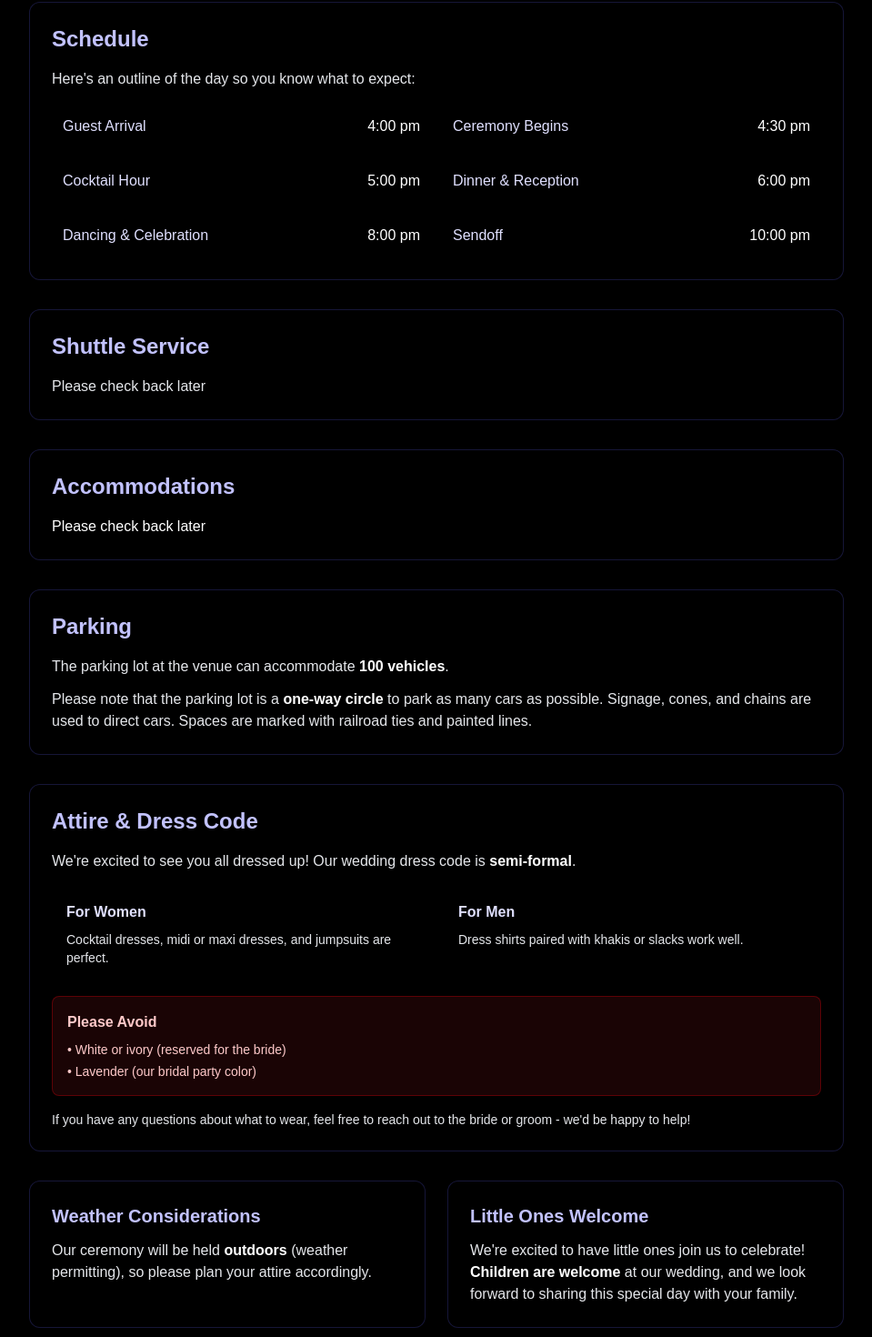
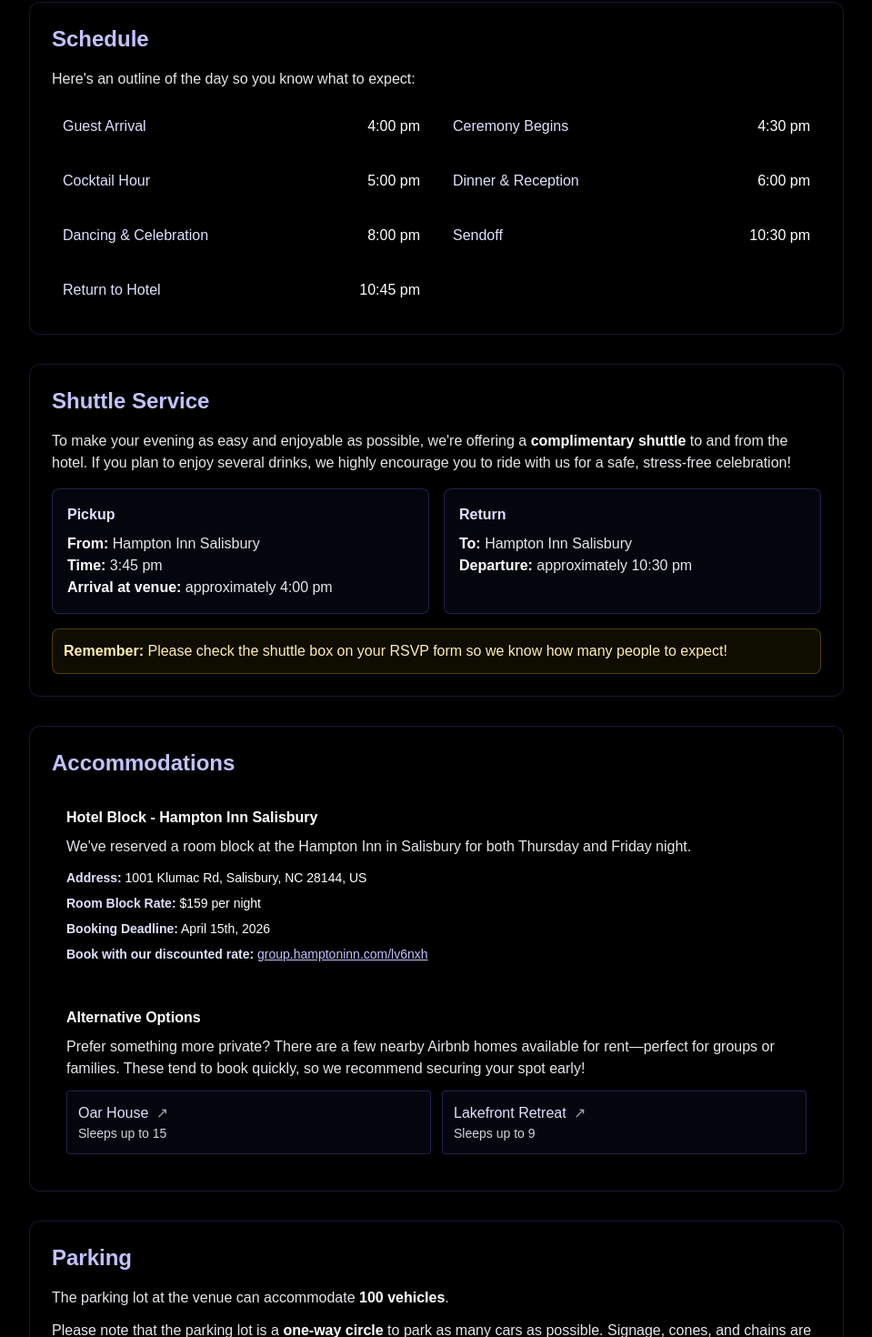
Before and after one commit to BrianColclough/wedding-website, a Next.js app: page /need-to-know in a window 1280 px wide. Shown: the part 512-1982 px from the top of the page at 91% size, without its empty margins (160-1119 px from the left). Built offline with nearby package versions, Linux system fonts and the light colour scheme.

Commit message:
Update shuttle service and accommodations details on the Need to Know page. Adjusted shuttle times, changed hotel information to Hampton Inn Salisbury, and included booking details with a link for reservations. Enhanced alternative accommodation options with Airbnb links for better user experience.

```diff
--- a/app/need-to-know/page.tsx
+++ b/app/need-to-know/page.tsx
@@ -51,7 +51,11 @@ export default function Info() {
             </div>
             <div className="flex justify-between items-center p-3 bg-black/40 rounded-lg">
               <span className="text-periwinkle-200">Sendoff</span>
-              <span className="font-medium text-white">10:00 pm</span>
+              <span className="font-medium text-white">10:30 pm</span>
+            </div>
+            <div className="flex justify-between items-center p-3 bg-black/40 rounded-lg">
+              <span className="text-periwinkle-200">Return to Hotel</span>
+              <span className="font-medium text-white">10:45 pm</span>
             </div>
           </div>
         </div>
@@ -60,26 +64,25 @@ export default function Info() {
         <div className="backdrop-blur-sm bg-black/30 rounded-xl shadow-lg border border-periwinkle-700/30 p-6">
           <h2 className="text-2xl font-semibold text-periwinkle-300 mb-4">Shuttle Service</h2>
           <div className="space-y-4 text-gray-200">
-            <p>Please check back later</p>
-            {/* <p>To make your evening as easy and enjoyable as possible, we&apos;re offering a complimentary shuttle to and from the Courtyard by Marriott Salisbury. If you plan to enjoy a drink or two, we highly encourage you to ride with us for a safe, stress-free celebration!</p>
+            <p>To make your evening as easy and enjoyable as possible, we&apos;re offering a <strong className="text-white">complimentary shuttle</strong> to and from the hotel. If you plan to enjoy several drinks, we highly encourage you to ride with us for a safe, stress-free celebration!</p>
 
             <div className="grid grid-cols-1 md:grid-cols-2 gap-4 mt-4">
               <div className="p-4 bg-periwinkle-900/20 rounded-lg border border-periwinkle-700/40">
                 <h3 className="font-semibold text-periwinkle-200 mb-2">Pickup</h3>
-                <p><strong className="text-white">From:</strong> Courtyard by Marriott Salisbury</p>
+                <p><strong className="text-white">From:</strong> Hampton Inn Salisbury</p>
                 <p><strong className="text-white">Time:</strong> 3:45 pm</p>
                 <p><strong className="text-white">Arrival at venue:</strong> approximately 4:00 pm</p>
               </div>
               <div className="p-4 bg-periwinkle-900/20 rounded-lg border border-periwinkle-700/40">
                 <h3 className="font-semibold text-periwinkle-200 mb-2">Return</h3>
-                <p><strong className="text-white">To:</strong> Courtyard by Marriott Salisbury</p>
+                <p><strong className="text-white">To:</strong> Hampton Inn Salisbury</p>
                 <p><strong className="text-white">Departure:</strong> approximately 10:30 pm</p>
               </div>
             </div>
 
             <div className="mt-4 p-3 bg-amber-900/20 rounded-lg border border-amber-700/40">
-              <p className="text-amber-200"><strong>Remember:</strong> Please check the shuttle box on your RSVP form if you&apos;d like to reserve a spot!</p>
-            </div> */}
+              <p className="text-amber-200"><strong>Remember:</strong> Please check the shuttle box on your RSVP form so we know how many people to expect!</p>
+            </div>
           </div>
         </div>
 
@@ -87,15 +90,14 @@ export default function Info() {
         <div className="backdrop-blur-sm bg-black/30 rounded-xl shadow-lg border border-periwinkle-700/30 p-6">
           <h2 className="text-2xl font-semibold text-periwinkle-300 mb-4">Accommodations</h2>
           <div className="space-y-4">
-            <p>Please check back later</p>
-            {/* <div className="p-4 bg-black/40 rounded-lg">
-              <h3 className="font-semibold text-white mb-2">Hotel Block - Courtyard by Marriott Salisbury</h3>
-              <p className="text-gray-200 mb-3">We&apos;ve reserved a room block for both Thursday and Friday nights.</p>
+            <div className="p-4 bg-black/40 rounded-lg">
+              <h3 className="font-semibold text-white mb-2">Hotel Block - Hampton Inn Salisbury</h3>
+              <p className="text-gray-200 mb-3">We&apos;ve reserved a room block at the Hampton Inn in Salisbury for both Thursday and Friday night.</p>
               <div className="space-y-2 text-sm">
-                <p><strong className="text-periwinkle-200">Address:</strong> 120 Marriott Circle, Salisbury, NC 28144</p>
-                <p><strong className="text-periwinkle-200">Rate:</strong> $$$ per night</p>
-                <p><strong className="text-periwinkle-200">Booking Deadline:</strong> TBD</p>
-                <p><strong className="text-periwinkle-200">Booking:</strong> Mention &quot;Colclough Wedding&quot; for discounted rate</p>
+                <p><strong className="text-periwinkle-200">Address:</strong> 1001 Klumac Rd, Salisbury, NC 28144, US</p>
+                <p><strong className="text-periwinkle-200">Room Block Rate:</strong> $159 per night</p>
+                <p><strong className="text-periwinkle-200">Booking Deadline:</strong> April 15th, 2026</p>
+                <p><strong className="text-periwinkle-200">Book with our discounted rate:</strong> <a href="https://group.hamptoninn.com/lv6nxh" target="_blank" rel="noopener noreferrer" className="text-periwinkle-300 underline">group.hamptoninn.com/lv6nxh</a></p>
               </div>
             </div>
 
@@ -103,16 +105,30 @@ export default function Info() {
               <h3 className="font-semibold text-white mb-2">Alternative Options</h3>
               <p className="text-gray-200 mb-3">Prefer something more private? There are a few nearby Airbnb homes available for rent—perfect for groups or families. These tend to book quickly, so we recommend securing your spot early!</p>
               <div className="grid grid-cols-1 md:grid-cols-2 gap-3">
-              <div className="p-3 bg-periwinkle-900/20 rounded border border-periwinkle-700/40">
-                <p className="font-medium text-periwinkle-200">Oar House</p>
+                <a
+                  className="group block p-3 bg-periwinkle-900/20 rounded border border-periwinkle-700/40 cursor-pointer transition duration-200 hover:bg-periwinkle-900/30 hover:border-periwinkle-400 hover:shadow-lg focus:outline-none focus:ring-2 focus:ring-periwinkle-400 focus:ring-offset-2 focus:ring-offset-black"
+                  href="https://www.airbnb.com/rooms/53949423?check_in=2026-05-14&check_out=2026-05-16&search_mode=regular_search&source_impression_id=p3_1746385633_P3r3UL6AEtn1DTxL&previous_page_section_name=1000&federated_search_id=3001d3d0-c447-4901-9b89-41fc23cd5c78&guests=1&adults=1"
+                  target="_blank"
+                  rel="noopener noreferrer"
+                >
+                  <p className="font-medium text-periwinkle-200 group-hover:underline">
+                    Oar House <span className="ml-1 opacity-70 group-hover:opacity-100">↗</span>
+                  </p>
                   <p className="text-sm text-gray-300">Sleeps up to 15</p>
-              </div>
-              <div className="p-3 bg-periwinkle-900/20 rounded border border-periwinkle-700/40">
-                <p className="font-medium text-periwinkle-200">Lakefront Retreat</p>
+                </a>
+                <a
+                  className="group block p-3 bg-periwinkle-900/20 rounded border border-periwinkle-700/40 cursor-pointer transition duration-200 hover:bg-periwinkle-900/30 hover:border-periwinkle-400 hover:shadow-lg focus:outline-none focus:ring-2 focus:ring-periwinkle-400 focus:ring-offset-2 focus:ring-offset-black"
+                  href="https://www.airbnb.com/rooms/1155862286490450718?check_in=2026-05-14&check_out=2026-05-16&search_mode=regular_search&source_impression_id=p3_1746385633_P3JvcqIzubqAYKOV&previous_page_section_name=1000&federated_search_id=3001d3d0-c447-4901-9b89-41fc23cd5c78&guests=1&adults=1"
+                  target="_blank"
+                  rel="noopener noreferrer"
+                >
+                  <p className="font-medium text-periwinkle-200 group-hover:underline">
+                    Lakefront Retreat <span className="ml-1 opacity-70 group-hover:opacity-100">↗</span>
+                  </p>
                   <p className="text-sm text-gray-300">Sleeps up to 9</p>
+                </a>
               </div>
             </div>
-          </div> */}
           </div>
         </div>
 
```
Also changed, not shown: package.json (+6 -6 lines), 1 other file (tests, documents, lock files or other folders). Lines whose indentation alone changed are shown as unchanged.
